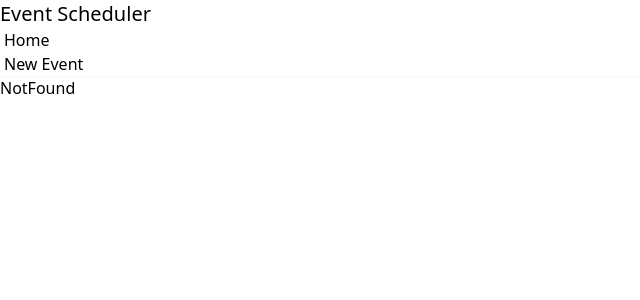
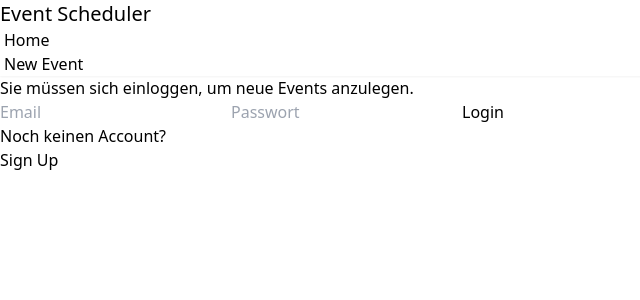
Before and after one commit to ramikoff/event-scheduler, a React (Vite) app: page /login in a window 1280 px wide. Shown: the top 300 px of the page, without its empty margins (0-640 px from the left). Built offline with nearby package versions, Linux system fonts and the light colour scheme.

Commit message:
zwischenstand

```diff
--- a/src/App.jsx
+++ b/src/App.jsx
@@ -2,6 +2,9 @@ import { Route, Routes } from "react-router-dom";
 import MainLayout from "./layouts/MainLayout";
 import Home from "./pages/Home";
 import NewEvent from "./pages/NewEvent";
+import ProtectedRoute from "./components/ProtectedRoute";
+import Login from "./pages/Login";
+import Event from "./pages/Event";
 
 function App() {
   return (
@@ -9,8 +12,13 @@ function App() {
       <Routes>
         <Route path="/" element={<MainLayout />}>
           <Route index element={<Home />} />
-          <Route path="new" element={<NewEvent />} />
-
+          <Route path="/new" element={
+            <ProtectedRoute>
+                <NewEvent />
+            </ProtectedRoute>
+            } />
+          <Route path="/login" element={<Login />}/>
+            <Route path="/event/:id" element={<Event />}/>
           <Route path="*" element={<h2>NotFound</h2>} />
         </Route>
       </Routes>
--- a/src/components/ProtectedRoute.jsx
+++ b/src/components/ProtectedRoute.jsx
@@ -1,10 +1,11 @@
 import { Navigate } from "react-router-dom";
 import { useAuth } from "../context/AuthProvider";
+import { useState } from "react";
 
 const ProtectedRoute = ({ children }) => {
   const { isLoggedIn } = useAuth();
 
-  return isLoggedIn ? children : <Navigate to="/404" />;
+  return isLoggedIn ? children : <Navigate to="/login" />;
 };
 
 export default ProtectedRoute;
--- /dev/null
+++ b/src/context/AuthProvider.jsx
@@ -0,0 +1,58 @@
+import { createContext, useContext, useState } from 'react';
+import { useNavigate } from 'react-router-dom';
+
+const AuthContext = createContext();
+
+export const AuthProvider = ({ children }) => {
+  const [isLoggedIn, setIsLoggedIn] = useState(false);
+  const [user, setUser] = useState({});
+  const navigate = useNavigate();
+
+  const login = async (user, password) => {
+    try {
+
+      const res = await fetch('http://localhost:3001/api/auth/login', {
+        method: 'POST',
+        body: JSON.stringify({
+          email: `${user}`,
+          password: `${password}`,
+        }),
+        headers: {
+          'Content-Type': 'application/json',
+        },
+      });
+
+      const data = await res.json();
+
+      localStorage.setItem('token', data.token);
+      setUser({
+        id : data.user.id
+      })
+      setIsLoggedIn(true);
+      return true;
+    } catch (error) {
+      return false;
+    }
+
+  };
+
+  const logout = () => {
+    try {
+      localStorage.removeItem("token");
+      setUser({});
+      setIsLoggedIn(false);
+      navigate("/home");
+    } catch (error) {
+
+    }
+
+  };
+
+  return (
+    <AuthContext.Provider value={{ isLoggedIn, user, login, logout }}>
+      {children}
+    </AuthContext.Provider>
+  );
+};
+
+export const useAuth = () => useContext(AuthContext);
--- a/src/main.jsx
+++ b/src/main.jsx
@@ -2,9 +2,12 @@ import { createRoot } from "react-dom/client";
 import "./index.css";
 import App from "./App.jsx";
 import { BrowserRouter } from "react-router-dom";
+import {AuthProvider} from "./context/AuthProvider.jsx";
 
 createRoot(document.getElementById("root")).render(
   <BrowserRouter>
-    <App />
+    <AuthProvider>
+      <App />
+    </AuthProvider>
   </BrowserRouter>
 );
--- /dev/null
+++ b/src/pages/Event.jsx
@@ -0,0 +1,12 @@
+import { useEffect, useState } from 'react';
+import { Link, useNavigate, useParams } from 'react-router-dom';
+
+function Event() {
+    const { id } = useParams();
+
+  return (
+    <div>Event</div>
+  )
+}
+
+export default Event
--- /dev/null
+++ b/src/pages/Login.jsx
@@ -0,0 +1,43 @@
+import { useState } from "react";
+import { useAuth } from "../context/AuthProvider";
+import { Link, useNavigate } from "react-router-dom";
+
+function Login() {
+  const [userInput, setUserInput] = useState("");
+  const [passwordInput, setPasswordInput] = useState("");
+  const [loginFailed, setLoginFailed] = useState(false);
+  const {isLoggedIn, user, login, logout} = useAuth();
+  const navigate = useNavigate();
+  const handleSubmit = async (e)=>{
+    e.preventDefault();
+    if(!userInput.trim() || !passwordInput.trim()){
+      alert("Bitte Email und Passwort eingeben!");
+      return;
+    }
+
+    const loginSuccess = await login(userInput, passwordInput);
+    if(!loginSuccess){
+      setLoginFailed(true);
+    } else {
+      navigate("/new");
+    }
+  }
+  return (
+    <div>
+      <h2>Sie müssen sich einloggen, um neue Events anzulegen.</h2>
+
+      {loginFailed && (<p className="text-red-800">Login fehlgeschlagen!</p>)}
+      <form onSubmit={handleSubmit}>
+        <input type="text" name="user" onChange={(e)=>setUserInput(e.target.value)} placeholder="Email"/>
+        <input type="password" name="password" onChange={(e)=>setPasswordInput(e.target.value)} placeholder="Passwort"/>
+        <button type="submit">Login</button>
+      </form>
+      <div>
+        <p>Noch keinen Account?</p> <Link to="/signUp"> Sign Up</Link>
+      </div>
+
+    </div>
+  )
+}
+
+export default Login
--- a/src/pages/NewEvent.jsx
+++ b/src/pages/NewEvent.jsx
@@ -1,5 +1,61 @@
+import { useState } from "react";
+import { useAuth } from "../context/AuthProvider";
+
 const NewEvent = () => {
-  return <h2>New Event Page</h2>;
+  const [title, setTitle] = useState("");
+  const [description, setDescription] = useState("");
+  const [location, setLocation] = useState("");
+  const [date, setDate] = useState();
+  const [time, setTime] = useState("");
+  const {isLoggedIn, user, login, logout} = useAuth;
+
+
+  const handleSubmit = async (e) => {
+    e.preventDefault();
+    const newEventObject = {
+      title : title,
+      description : description,
+      location : location,
+      date : date+time,
+      organizerId : user.id
+    };
+
+    try {
+      const token = localStorage.getItem('token');
+      if (!token) throw Error('No User');
+
+      const res = await fetch('http://localhost:3001/api/events', {
+        method: 'POST',
+        body: JSON.stringify(newEventObject),
+        headers: {
+          'Content-Type': 'application/json',
+          Authorization: 'Bearer ' + token,
+        },
+      });
+
+      const data = await res.json();
+      console.log(data);
+
+    } catch (error) {
+      console.log(error);
+    }
+  }
+
+  return (
+    <>
+    <h2>Neues Event</h2>
+
+    <form onSubmit={handleSubmit} className="flex flex-col gap-4">
+      <input type="text" name="title" placeholder="Titel" onChange={(e)=>setTitle(e.target.value)} />
+      <textarea name="description" placeholder="Beschreibung" onChange={(e)=>setDescription(e.target.value)}></textarea>
+      <input type="text" name="location" placeholder="Ort" onChange={(e)=>setLocation(e.target.value)}/>
+      <label htmlFor="date">Datum <input type="date" name="date" onChange={(e)=>setDate(e.target.value)}/></label>
+      <label htmlFor="time">Uhrzeit <input type="time" name="time" onChange={(e)=>setTime(e.target.value)}/></label>
+    </form>
+
+    </>
+  )
+
 };
 
 export default NewEvent;
```
